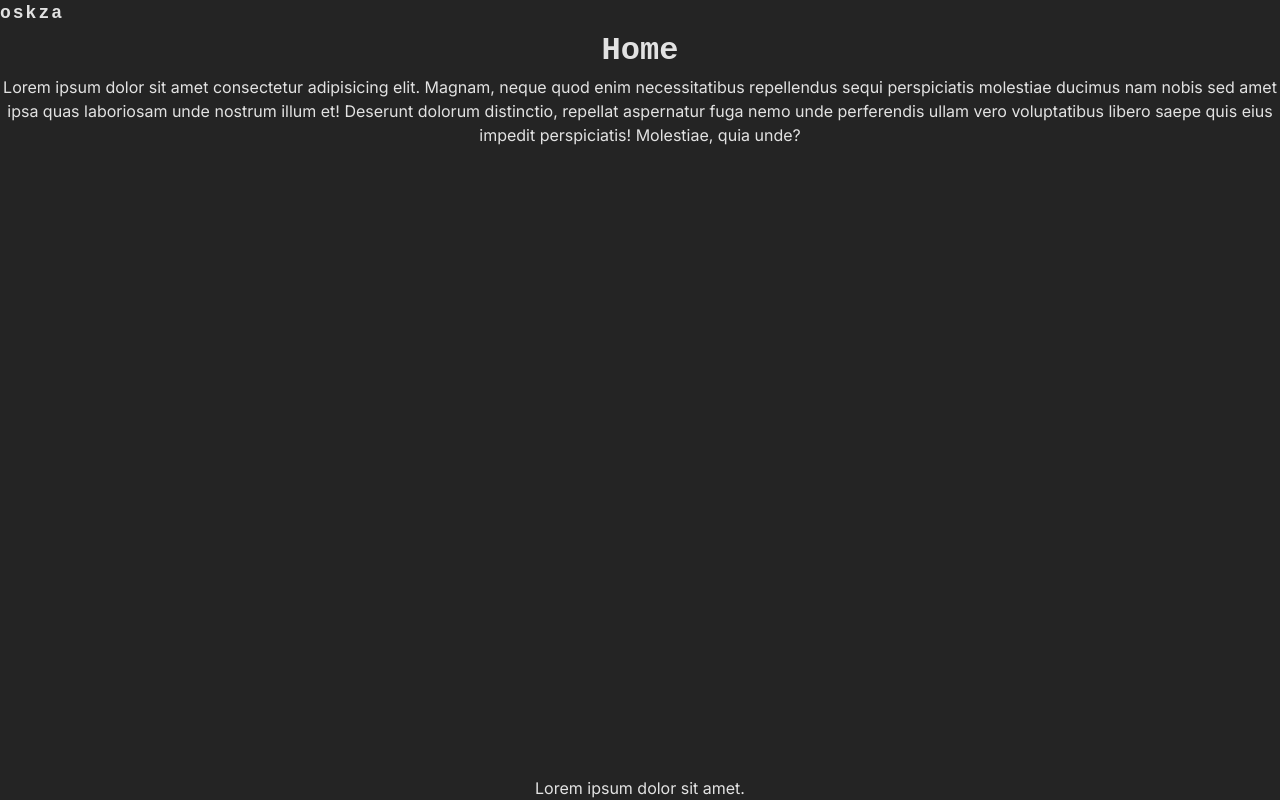
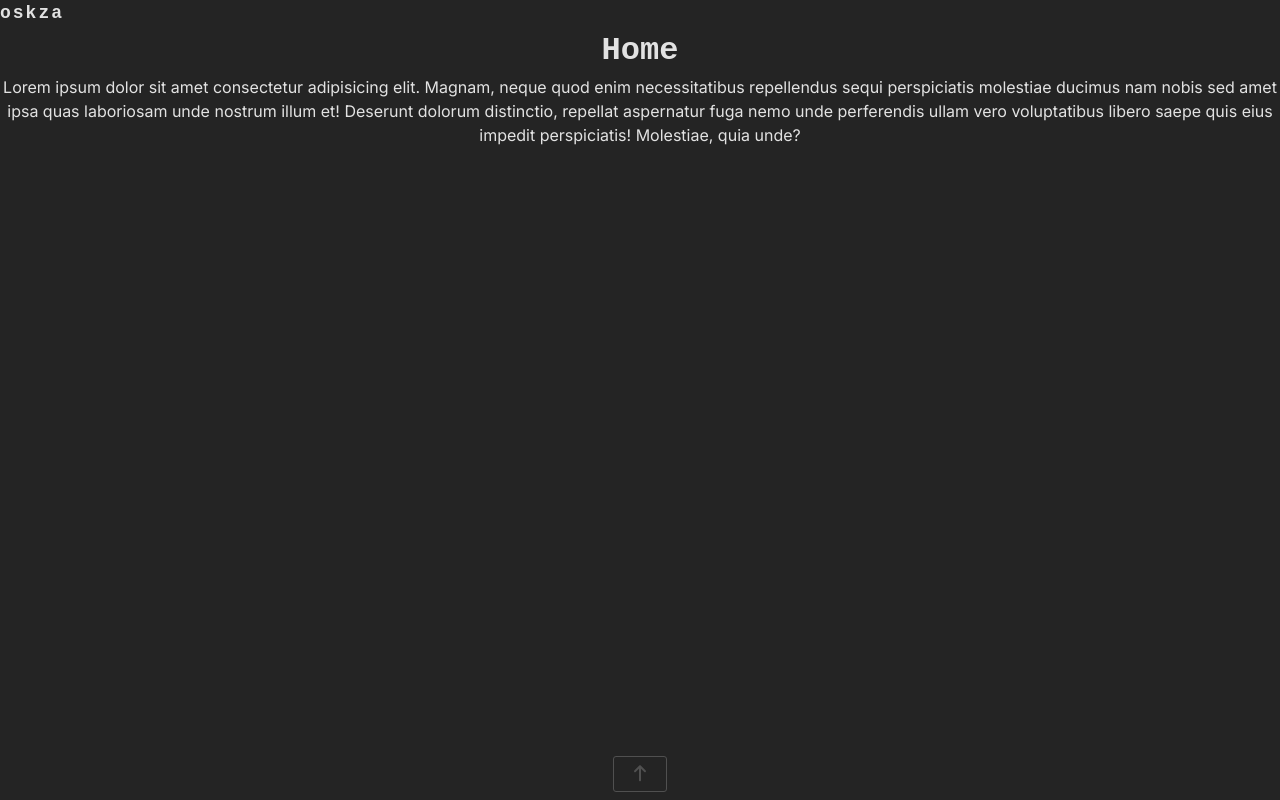
Before and after one commit to oskza/oskza-web, a Vue app: page / in a window 1280 px wide. Built offline with nearby package versions, Linux system fonts and the light colour scheme; a web font is replaced by a local one.

Commit message:
Created GoTopBtn component and imported it to footer

```diff
--- a/src/components/layout/AppFooter.vue
+++ b/src/components/layout/AppFooter.vue
@@ -1,5 +1,13 @@
 <template>
 <footer class="footer">
-  <p>Lorem ipsum dolor sit amet.</p>
+  <GoTopBtn />
 </footer>
 </template>
+
+<script setup>
+import GoTopBtn from '../ui/GoTopBtn.vue'
+</script>
+
+<style scoped>
+.footer { padding: var(--spacing-xs); }
+</style>
--- /dev/null
+++ b/src/components/ui/GoTopBtn.vue
@@ -0,0 +1,15 @@
+<template>
+<AppBtn class="btn-go-top" color="primary" outline :onClick="scrollToTop">
+  <font-awesome-icon icon="fa-solid fa-arrow-up" />
+</AppBtn>
+</template>
+
+<script setup>
+import AppBtn from './AppBtn.vue'
+
+const scrollToTop = () => window.scrollTo({ top: 0, behavior: 'smooth' })
+</script>
+
+<style scoped>
+.btn-go-top { padding: var(--spacing-xs) var(--spacing-md); }
+</style>
--- a/src/fontawesome.js
+++ b/src/fontawesome.js
@@ -1,9 +1,9 @@
 import { library } from '@fortawesome/fontawesome-svg-core'
 import { FontAwesomeIcon } from '@fortawesome/vue-fontawesome'
 
-import { faSun } from '@fortawesome/free-solid-svg-icons'
+import { faArrowUp } from '@fortawesome/free-solid-svg-icons'
 import { faGithub } from '@fortawesome/free-brands-svg-icons'
 
-library.add(faSun, faGithub)
+library.add(faArrowUp, faGithub)
 
 export { FontAwesomeIcon }
```
